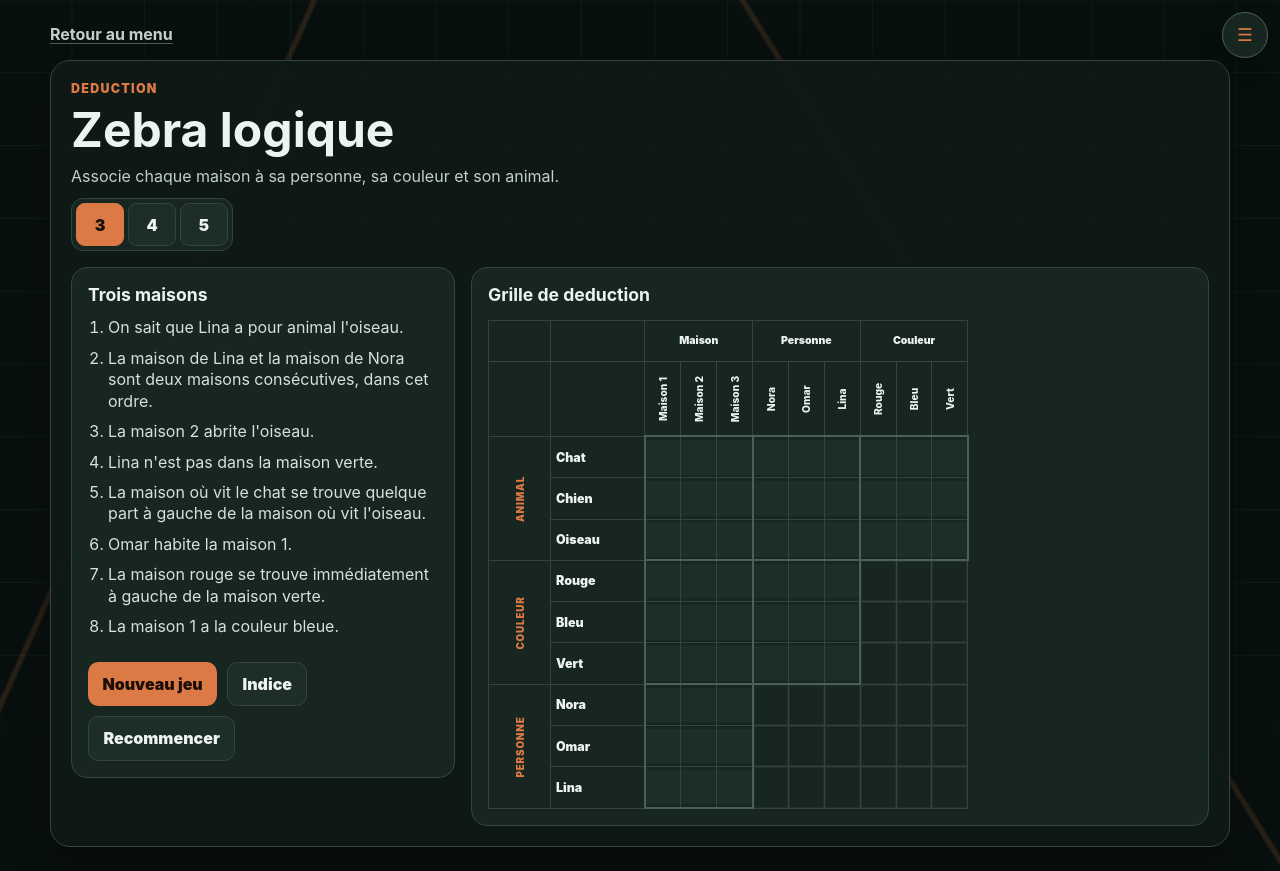
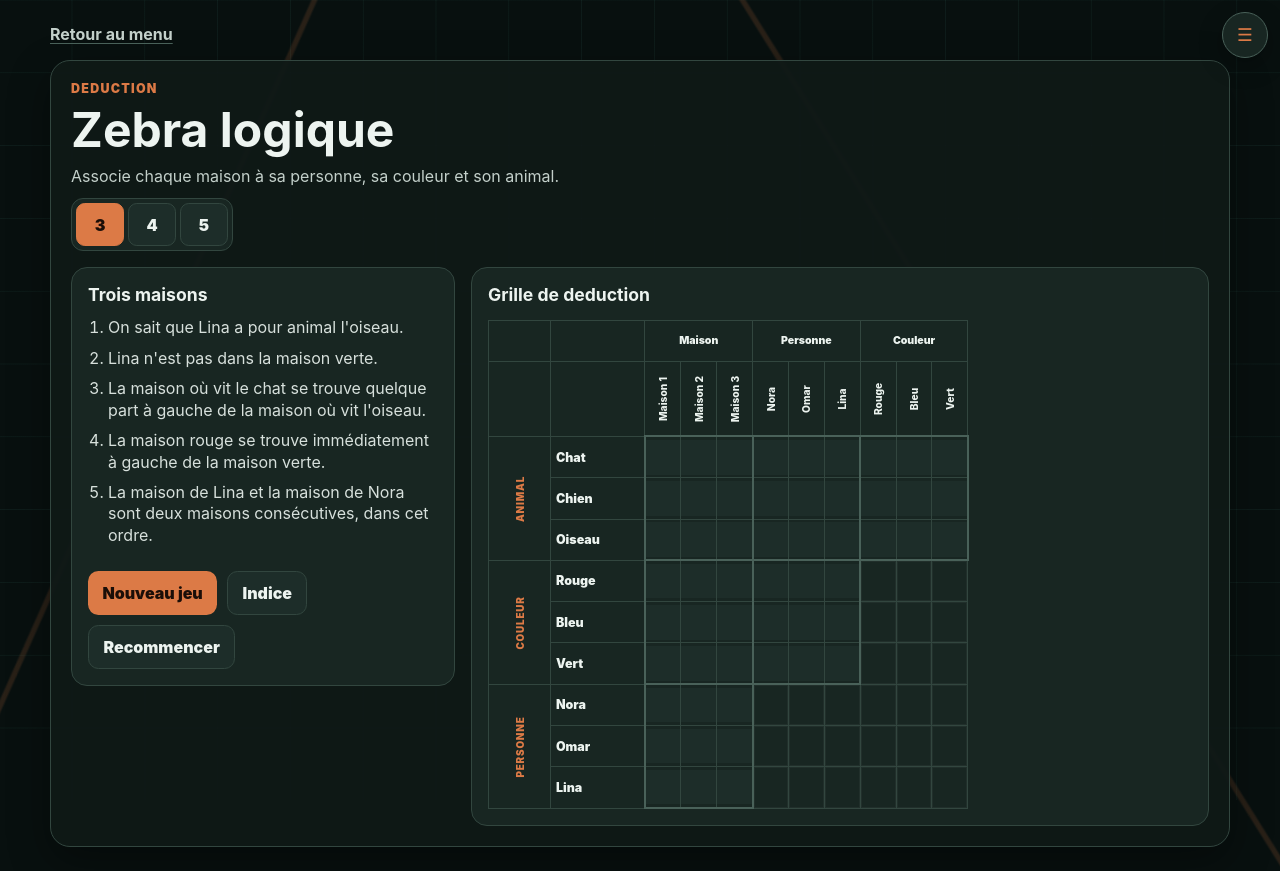
Before and after one commit to madmoune/epoque, an Angular app: page /zebra in a window 1280 px wide. Built offline with nearby package versions, Linux system fonts and the light colour scheme; no server answers.

Commit message:
Affine Zebra et la navigation des playlists

```diff
--- a/src/app/app.scss
+++ b/src/app/app.scss
@@ -33,7 +33,10 @@
   touch-action: manipulation;
 
   &.previous {
-    background: var(--surface-raised) !important;
+    border-color: var(--accent) !important;
+    background: color-mix(in srgb, var(--accent) 16%, var(--surface-raised)) !important;
+    color: var(--accent) !important;
+    box-shadow: inset 0 0 0 1px color-mix(in srgb, var(--accent) 28%, transparent);
   }
 
   &.next {
@@ -55,6 +58,13 @@
   &:disabled {
     cursor: not-allowed;
     opacity: 0.38;
+  }
+
+  &.previous:disabled {
+    border-color: var(--border-strong) !important;
+    background: var(--surface-raised) !important;
+    color: var(--muted) !important;
+    box-shadow: none;
   }
 }
 
--- a/src/app/puzzles/zebra/zebra.page.ts
+++ b/src/app/puzzles/zebra/zebra.page.ts
@@ -1391,11 +1391,10 @@ export class ZebraPage {
     );
 
     const candidateClues = this.createCandidateClues(categories, solution);
-    const logicalClues = this.addHintScaffolding(
-      this.reduceToEssentialClues(candidateClues, categories, clueProfile),
-      candidateClues,
-      categories,
-    );
+    // Let the clue reduction choose the minimum set needed for a unique
+    // solution. Adding one positional clue for every category makes the
+    // puzzle much too transparent.
+    const logicalClues = this.reduceToEssentialClues(candidateClues, categories, clueProfile);
 
     if (this.countMatchingSolutions(categories, logicalClues, 2) !== 1) {
       return this.createRandomPuzzle(basePuzzle);
@@ -1410,40 +1409,6 @@ export class ZebraPage {
       logicalClues,
       solution,
     };
-  }
-
-  private addHintScaffolding(
-    logicalClues: ZebraClue[],
-    candidateClues: ZebraClue[],
-    categories: ZebraCategory[],
-  ): ZebraClue[] {
-    const nextClues = [...logicalClues];
-    const clueKeys = new Set(nextClues.map((clue) => this.clueKey(clue)));
-
-    for (const category of categories.slice(1)) {
-      const existingPositionClues = nextClues.filter(
-        (clue) => clue.type === 'position' && clue.categoryId === category.id,
-      ).length;
-      const requiredPositionClues = Math.max(1, category.values.length - 2);
-      const missingPositionClues = Math.max(0, requiredPositionClues - existingPositionClues);
-      const positionCandidates = this.shuffle(
-        candidateClues.filter(
-          (clue): clue is Extract<ZebraClue, { type: 'position' }> =>
-            clue.type === 'position' && clue.categoryId === category.id,
-        ),
-      );
-
-      for (const clue of positionCandidates.slice(0, missingPositionClues)) {
-        const key = this.clueKey(clue);
-
-        if (!clueKeys.has(key)) {
-          clueKeys.add(key);
-          nextClues.push(clue);
-        }
-      }
-    }
-
-    return nextClues;
   }
 
   private createVariantCategories(basePuzzle: ZebraPuzzle): ZebraCategory[] {
```
